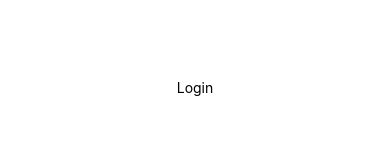
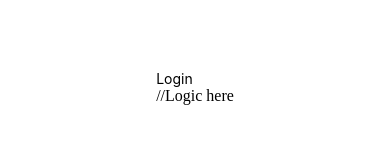
Before and after one commit to Umutoni-Rita/react-native-auth, a React Native app: screen / in a window 390 px wide. Shown: the part 335-478 px from the top of the page. Built offline with nearby package versions, Linux system fonts and the light colour scheme.

Commit message:
Login logic

```diff
--- a/pages/login.jsx
+++ b/pages/login.jsx
@@ -6,6 +6,7 @@ const Login = () => {
     return(
         <View>
             <Text>Login</Text>
+            //Logic here
         </View>
     )
 }
```
